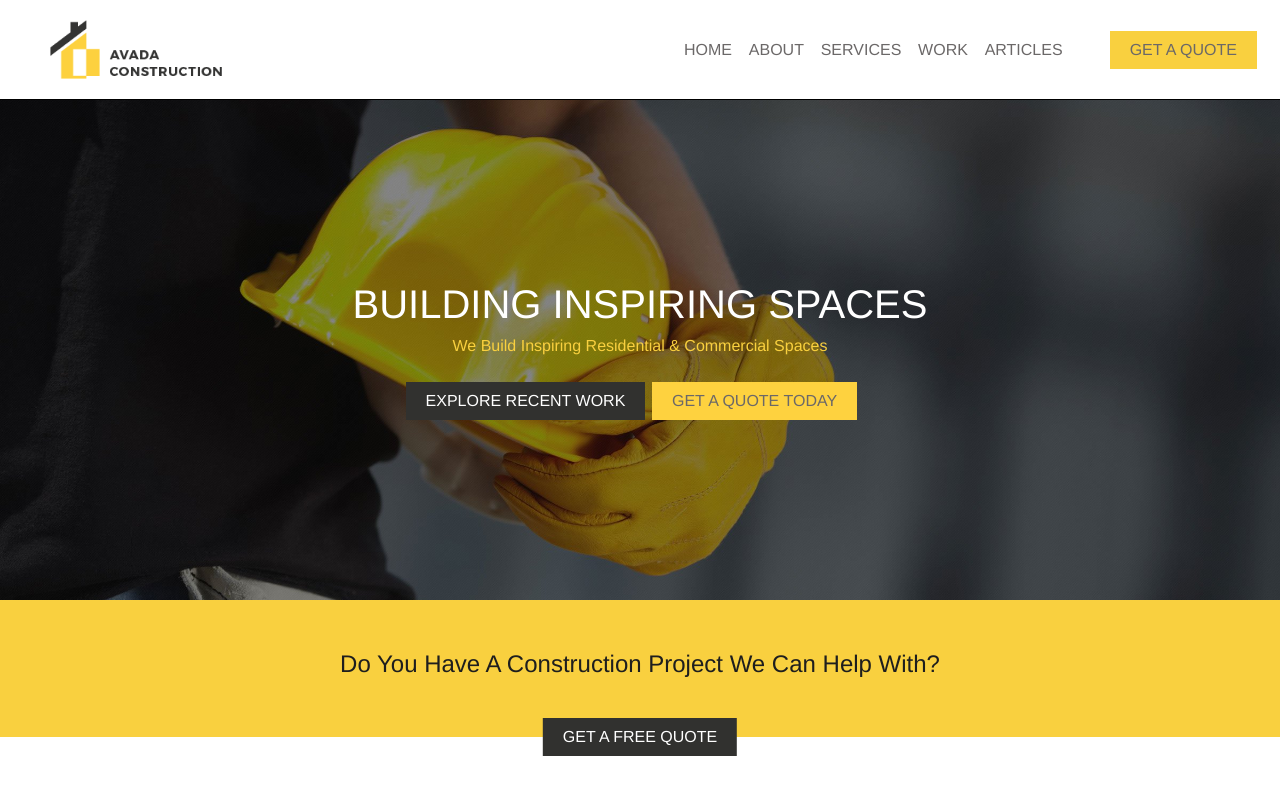
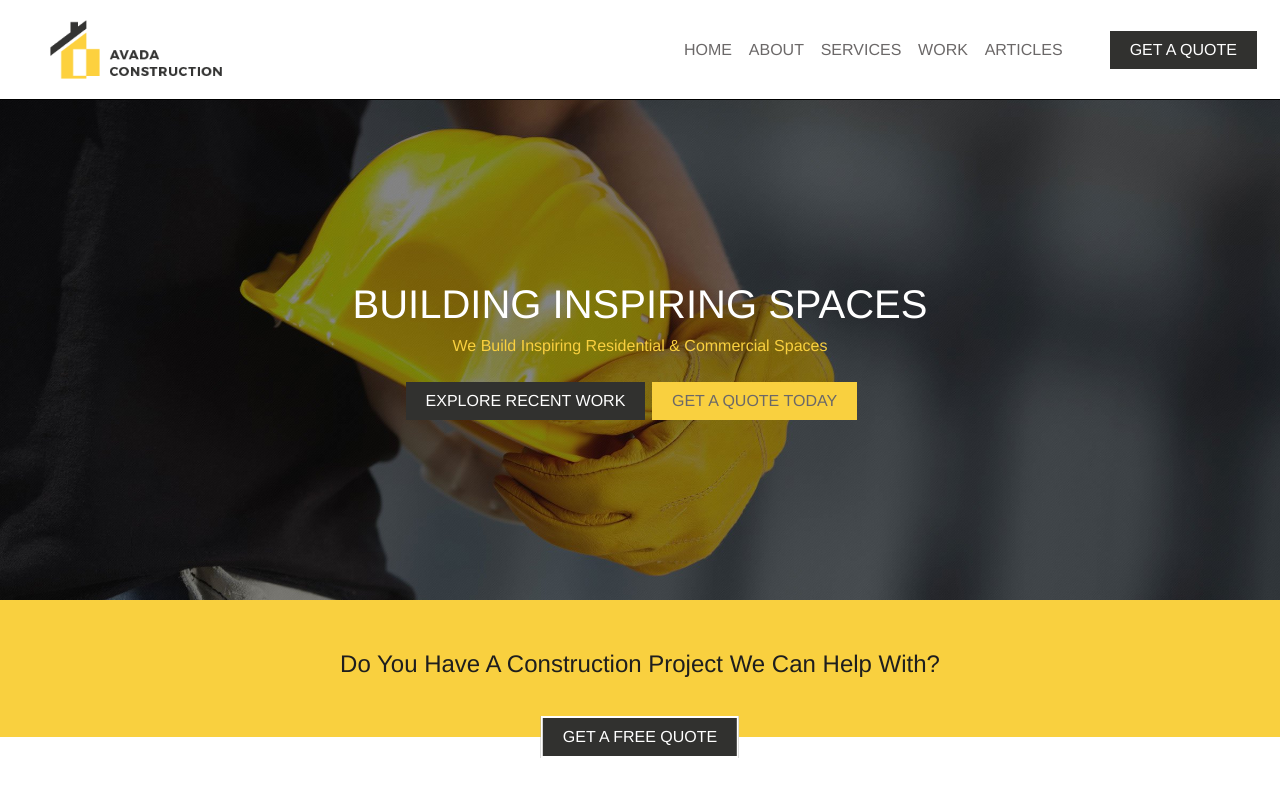
Before and after one commit to davishka-hikkaduwa/proj-html-vuejs, a Vue app: page / in a window 1280 px wide. In both pictures the pointer is over the button "GET A QUOTE". Shown: the top 800 px of the page. Built offline with nearby package versions, Linux system fonts and the light colour scheme.

Commit message:
added button hover effect

```diff
--- a/src/assets/styles/utilities.scss
+++ b/src/assets/styles/utilities.scss
@@ -7,20 +7,19 @@ button {
     padding: 10px 20px;
 }
 
-.gold-btn {
+.gold-btn,
+.black-btn:hover {
     background-color: #f9d03f;
     color: #6b6868;
 }
 
-.yellow-btn {
-    background-color: #fed23f;
-    color: #6b6868;
-}
-
-.black-btn {
+.black-btn,
+.gold-btn:hover {
     background-color: #31312f;
     color: #fff;
 }
+
+
 
 // ----- /BUTTONS -----
 
--- a/src/components/HeaderComponent.vue
+++ b/src/components/HeaderComponent.vue
@@ -72,6 +72,7 @@
             align-items: center;
             height: 100%;
         }
+
     }
 
 
--- a/src/components/HomeComponent.vue
+++ b/src/components/HomeComponent.vue
@@ -7,7 +7,7 @@
                 <button class="black-btn">EXPLORE RECENT WORK</button>
             </div>
             <div class="col-6">
-                <button class="yellow-btn">GET A QUOTE TODAY</button>
+                <button class="gold-btn">GET A QUOTE TODAY</button>
             </div>
 
         </div>
--- a/src/components/ServicesComponent.vue
+++ b/src/components/ServicesComponent.vue
@@ -45,8 +45,14 @@ import ServicesCardComponent from '@/components/ServicesCardComponent.vue';
         .sandwich{
             display: block;
             position: absolute;
+            border: 2px solid #fff;
             left: 50%;
             transform: translateY(-50%) translateX(-50%);
+        }
+        .sandwich:hover{
+            background-color: #fff;
+            color: #1e1e1e;
+            border: 2px solid #1e1e1e;
         }
         .card-container{
             padding: 20px 60px;
```
